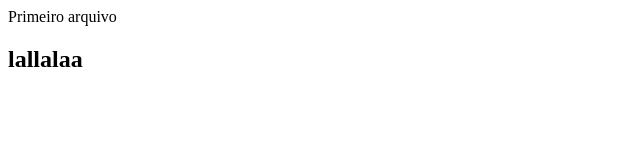
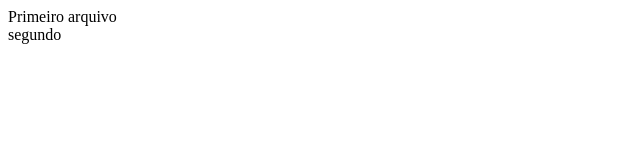
Before and after one commit to bianca-mps/bootcampDB1, a plain HTML site: page index.html in a window 1280 px wide. Shown: the whole page, without its empty margins (0-640 px from the left). Drawn offline with Linux system fonts and the light colour scheme.

Commit message:
alteração html

```diff
--- a/index.html
+++ b/index.html
@@ -5,7 +5,6 @@
 </head>
 <body>
     <div>Primeiro arquivo</div>
-    <h2>lallalaa</h2>
-
+    <div>segundo</div>
 </body>
 </html>
```
Also changed, not shown: 1 other file.
